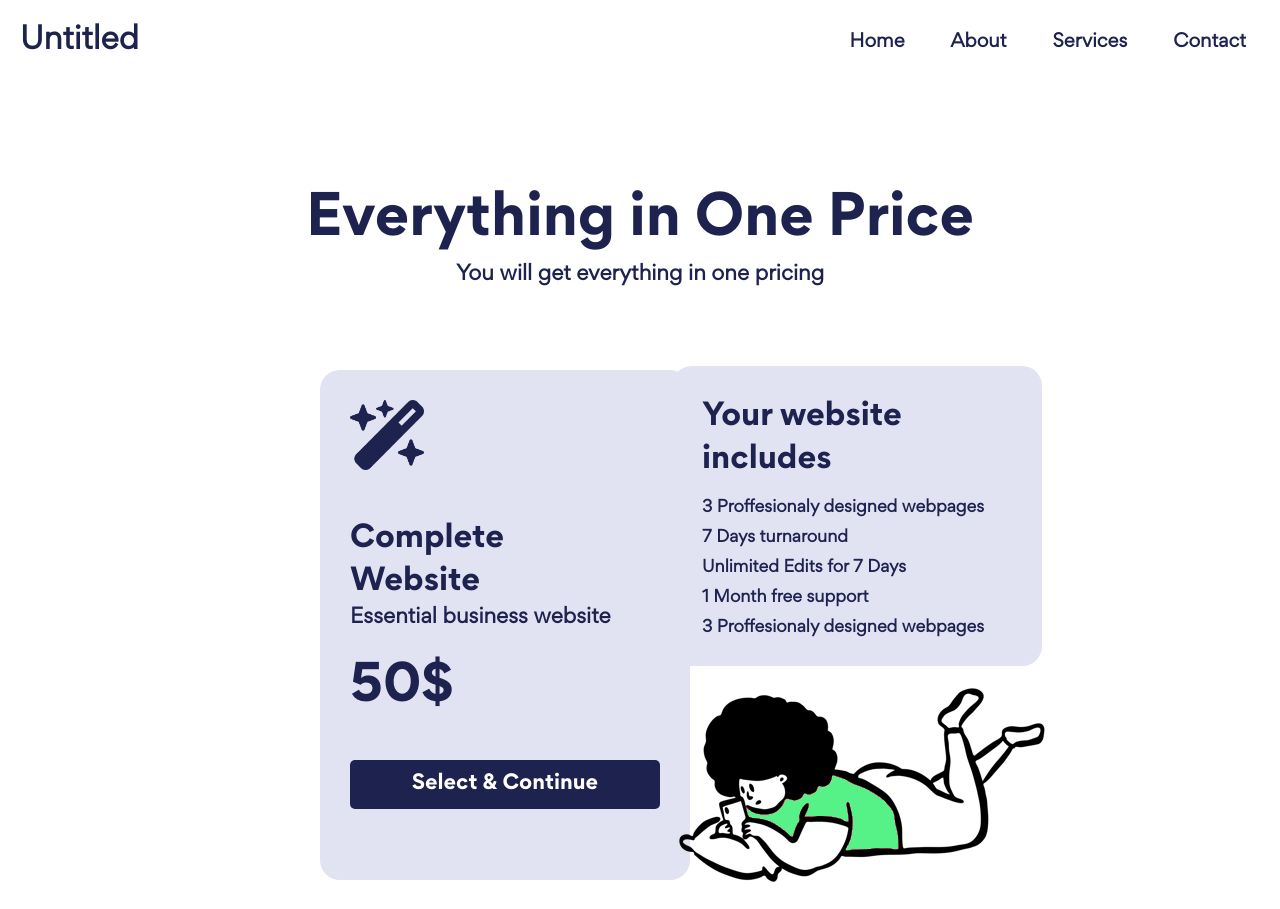
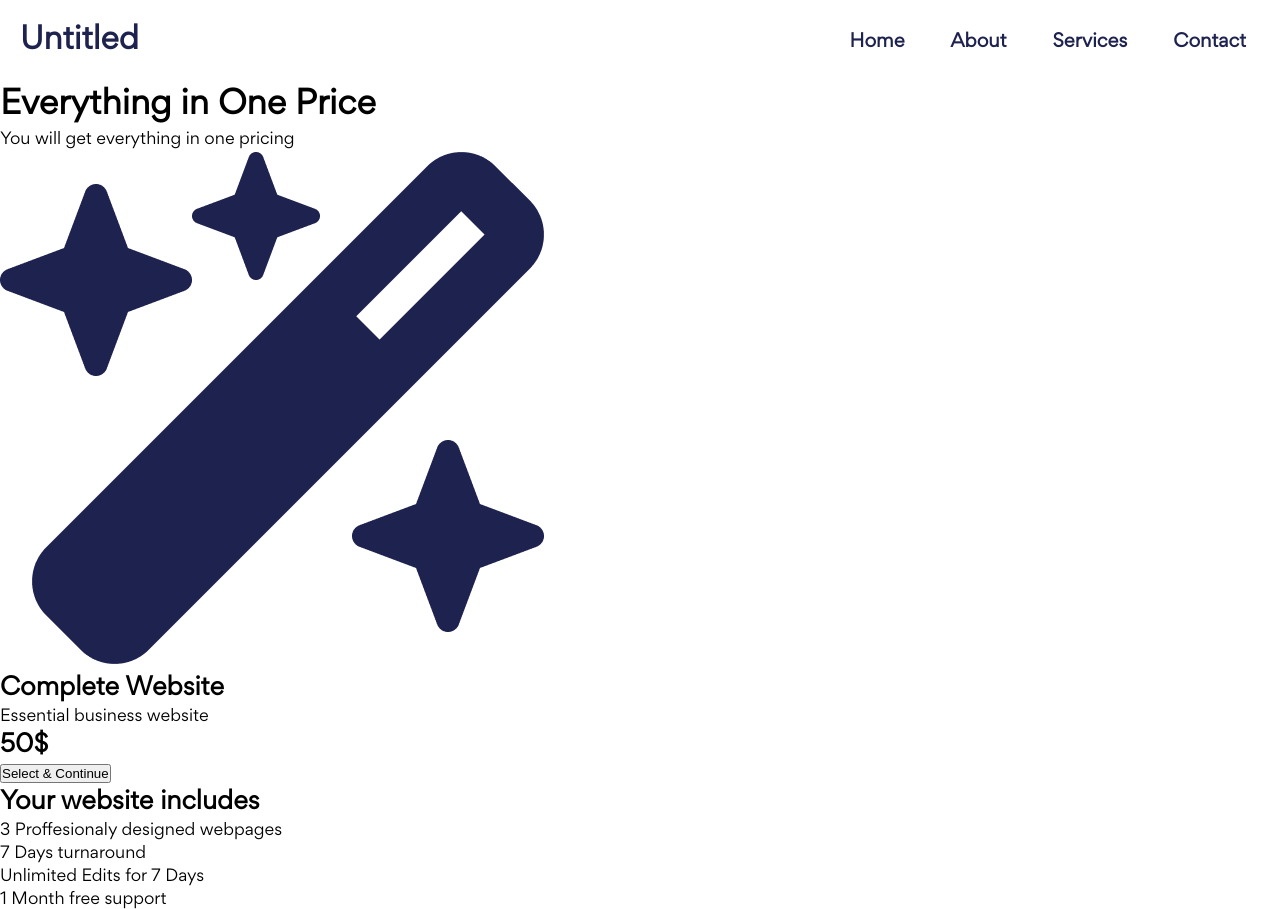
Before and after one commit to Baileys137/untitled, a plain HTML site: page services.html in a window 1280 px wide. Shown: the top 909 px of the page. Drawn offline with Linux system fonts and the light colour scheme.

Commit message:
Update style.css

```diff
--- a/style.css
+++ b/style.css
@@ -1,11 +1,13 @@
+/* Default styles */
+
 @font-face {
   font-family: Gordita;
-  src:url(fonts/Gordita\ Bold.otf)
+  src: url(fonts/Gordita\ Bold.otf)
 }
 
 @font-face {
    font-family: Gordita-2;
-   src:url(fonts/Gordita\ Regular.otf)
+   src: url(fonts/Gordita\ Regular.otf)
 }
 
 * {
@@ -215,7 +217,6 @@ input[type=checkbox] {
    width: 550px;
  }
 }
-
 
 /* HOME - 2 */
 
@@ -483,138 +484,6 @@ input[type=checkbox] {
  top: 40px;
 }
 
-/* SERVICES */
-
-.pricing {
- height: 950px;
- width: 100%;
-}
-
-.pricing-title {
- color: #1e224f;
- font-size: 55px;
- font-weight: bold;
- font-family: Gordita;
- text-align: center;
- position: relative;
- top: 100px;
-}
-
-.pricing-about {
- color: #1e224f;
- font-size: 20px;
- font-weight: bold;
- text-align: center;
- position: relative;
- top: 100px;
-}
-
-.pricing-box {
- padding: 30px;
- height: 510px;
- width: 370px;
- border-radius: 20px;
- position: relative;
- left: 25%;
- top: 180px;
- background-color: #e1e2f2;
-}
-
-.pricing-image {
- height: 70px;
-}
-
-.pricing-box-title {
- color: #1e224f;
- font-size: 30px;
- width: 200px;
- position: relative;
- top: 40px;
- font-weight: bold;
- font-family: Gordita;
-}
-
-.pricing-box-about {
- color: #1e224f;
- font-size: 20px;
- position: relative;
- top: 40px;
- font-weight: bold;
-}
-
-.price {
- color: #1e224f;
- font-size: 50px;
- width: 200px;
- position: relative;
- top: 60px;
- font-weight: bold;
- font-family: Gordita;
-}
-
-.purchase-btn {
- font-family: Gordita;
- width: 100%;
- background:#1e224f;
- border-radius:5px;
- border:0;
- cursor:pointer;
- position: relative;
- top: 100px;
- color: white;
- font-size: 20px;
- padding-top:10px;
- padding-bottom:10px;
- transition: all 0.3s;
- margin-top:-4px;
- font-weight:700;
-}
-
-.purchase-btn:hover {
- background-color: #57F287;
-}
-
-.pricing-box-2 {
- padding: 30px;
- height: 300px;
- width: 370px;
- border-radius: 20px;
- position: relative;
- left: 52.5%;
- bottom: 334px;
- background-color: #e1e2f2;
-}
-
-.pricing-box-2-title {
- color: #1e224f;
- font-size: 30px;
- font-weight: bold;
- font-family: Gordita;
-}
-
-.pricing-box-2-text {
- color: #1e224f;
- font-size: 16px;
- position: relative;
- top: 15px;
- height: 30px;
- font-weight: bold;
-}
-
-.Image-8 {
- position: relative;
- float: right;
- right: 17%;
- bottom: 330px;
-}
-
-.Image-9 {
- position: relative;
- width: 700px;
- bottom: 80px;
- left: 30%;
-}
-
 /* CONTACT */
 
 .contact {
```
